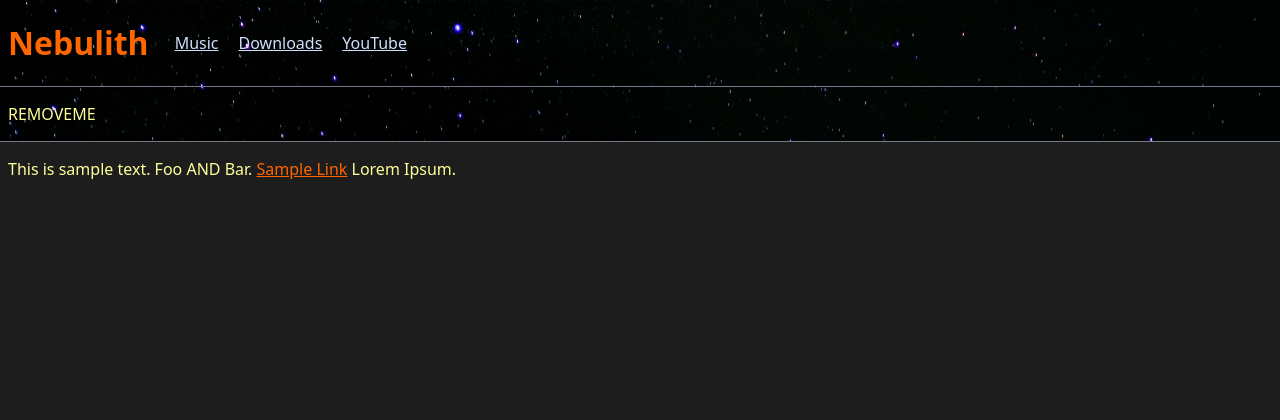
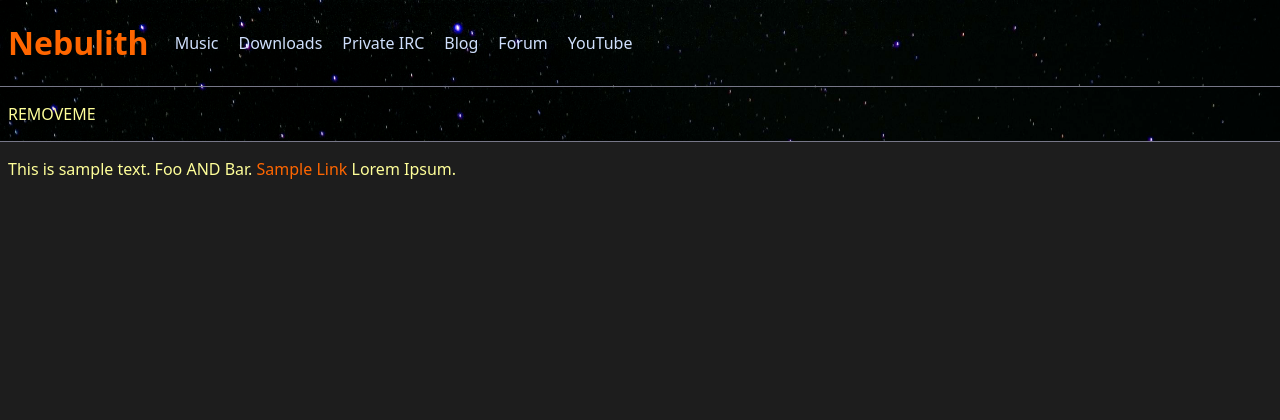
Before and after one commit to spatialflunky1/nebulith.org, a Flask app: page / in a window 1280 px wide. Shown: the top 420 px of the page. Run offline with Flask 3, Linux system fonts and the light colour scheme.

Commit message:
Added more options and fixed link text decorations

```diff
--- a/static/style.css
+++ b/static/style.css
@@ -4,10 +4,12 @@ p {
 
 a {
     color: #F60;
+    text-decoration: none;
 }
 
 a:hover {
     color: #FC0;
+    text-decoration: underline;
 }
 
 #navibar a {
@@ -21,6 +23,9 @@ h1 {
 
 #navibar h1 a {
     color: #F60;
+}
+
+#navibar a {
     text-decoration: none;
 }
 
--- a/templates/navigation_bar.html
+++ b/templates/navigation_bar.html
@@ -6,6 +6,9 @@
         <div id="subpages">
             <a href="/Music">Music</a>
             <a href="/Downloads">Downloads</a>
+            <a href="/IRC">Private IRC</a>
+            <a href="/Blog">Blog</a>
+            <a href="/Forum">Forum</a>
             <a href="https://www.youtube.com/c/spatialflunky1">YouTube</a>
         </div>
     </div>
```
